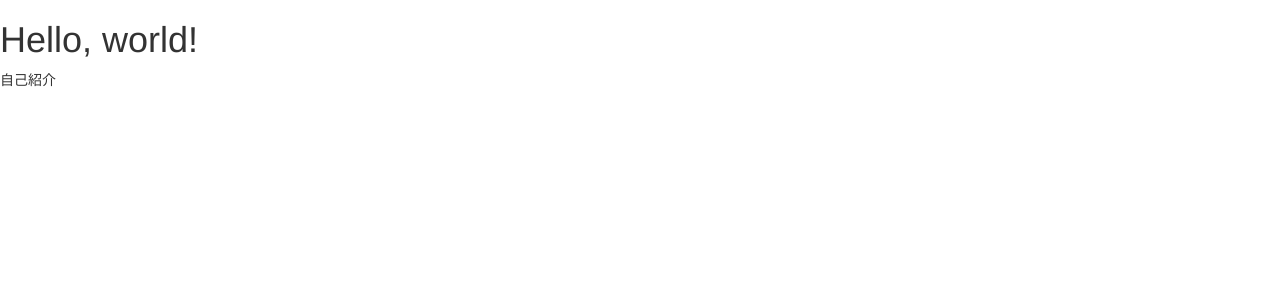
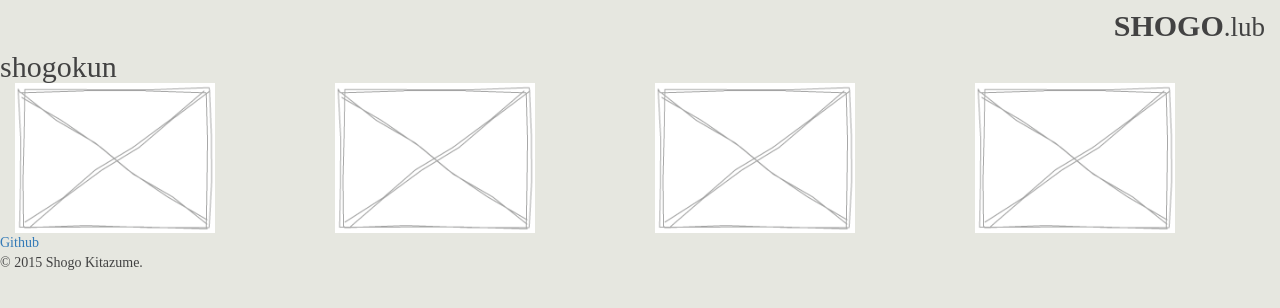
Before and after one commit to shogokun/shogokun.github.io, a plain HTML site: page index.html in a window 1280 px wide. Drawn offline with nearby package versions, Linux system fonts and the light colour scheme.

Commit message:
main まで作成

```diff
--- a/index.html
+++ b/index.html
@@ -4,16 +4,37 @@
     <meta charset="utf-8">
     <meta http-equiv="X-UA-Compatible" content="IE=edge">
     <meta name="viewport" content="width=device-width, initial-scale=1">
-    <title>Bootstrap Sample</title>
+    <title>Shogokun</title>
+    <meta name="description" content="Shogo Kitzume(北爪翔吾)のポートフォリオページ。自己紹介、作品情報、githubへのリンクを掲載。"
     <!-- BootstrapのCSS読み込み -->
     <link rel="stylesheet" href="//maxcdn.bootstrapcdn.com/bootstrap/3.3.5/css/bootstrap.min.css">
+    <link rel="stylesheet" href="main.css">
     <!-- jQuery読み込み -->
     <script src="//ajax.googleapis.com/ajax/libs/jquery/1.11.3/jquery.min.js"></script>
     <!-- BootstrapのJS読み込み -->
     <script src="//maxcdn.bootstrapcdn.com/bootstrap/3.3.5/js/bootstrap.min.js"></script>
   </head>
   <body>
-    <h1>Hello, world!</h1>
-    <p>自己紹介</p>
+    <!--header-->
+    <header>
+      <h1 class="logo"><span class="shogo">SHOGO</span><span class="lub">.lub</span></h1>
+    </header>
+
+    <!--main-->
+    <h2>shogokun</h2>
+    <div class="container-fluid">
+      <div class="row">
+        <div class="col-sm-3 img"><img src="karigazou.png" width="200px" height="150"></img></div>
+        <div class="col-sm-3 img"><img src="karigazou.png" width="200px" height="150"></img></div>
+        <div class="col-sm-3 img"><img src="karigazou.png" width="200px" height="150"></img></div>
+        <div class="col-sm-3 img"><img src="karigazou.png" width="200px" height="150"></img></div>
+      </div>
+    </div>
+    <a href="https://github.com/shogokun" target="_blank" style="text-decoration: none;">Github</a>
+
+    <!--footer-->
+    <footer>
+      <p>&copy; 2015 Shogo Kitazume.</p>
+    </footer>
   </body>
 </html>
--- /dev/null
+++ b/main.css
@@ -0,0 +1,23 @@
+body {
+  background-color: #e6e7e0;
+  font-family: 'Avenir Next Condensed', Avenir, 'sans-serif';
+  color: #424242;
+}
+
+h1 ,h2 {
+  margin: 0;
+}
+
+header {
+  padding: 5px 15px;
+  text-align: right;
+}
+
+.shogo {
+  font-size: 30px;
+  font-weight: bolder;
+}
+
+.lub {
+  font-size: 27px;
+}
```
Also changed, not shown: karigazou.png (added).
